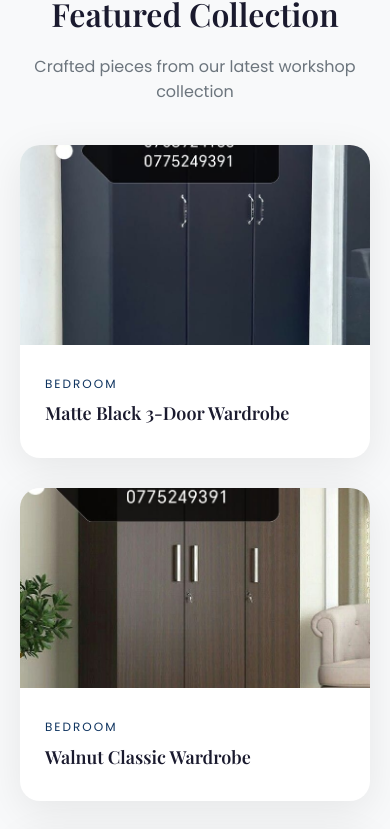
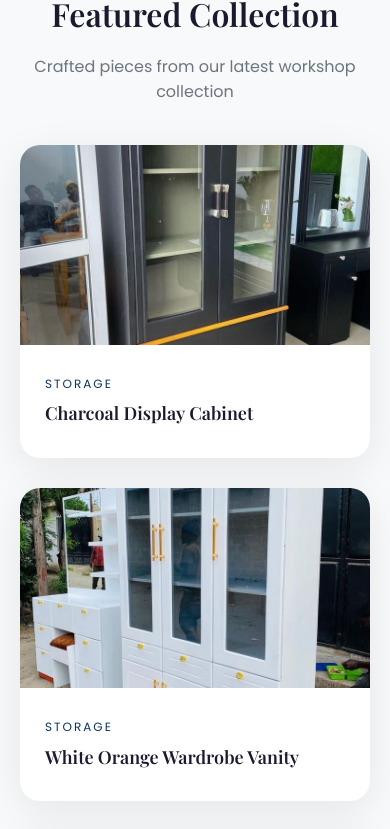
Before and after one commit to ngandapius53/ae-website, a Next.js app: page /furniture in a window 390 px wide. Shown: the part 1730-2559 px from the top of the page. Built offline with nearby package versions, Linux system fonts and the light colour scheme.

Commit message:
Remove phone-number watermarked images from Furniture page

```diff
--- a/src/app/furniture/page.tsx
+++ b/src/app/furniture/page.tsx
@@ -14,17 +14,11 @@ const basePath = process.env.NEXT_PUBLIC_BASE_PATH ?? ''
 const categories = [
   { title: 'Bedroom Furniture', count: 11, image: `${basePath}/furniture/work/bedframe-upholstered-gray.jpeg` },
   { title: 'Sofa Sets', count: 6, image: `${basePath}/furniture/work/sectional-sofa-teal.jpeg` },
-  { title: 'TV & Console Units', count: 6, image: `${basePath}/furniture/work/media-wall-unit-modern.jpeg` },
+  { title: 'TV & Console Units', count: 6, image: `${basePath}/furniture/work/tv-console-classic-white.jpeg` },
   { title: 'Kitchen & Storage', count: 5, image: `${basePath}/furniture/work/kitchen-hutch-gray-white.jpeg` },
 ]
 
 const featured = [
-  { name: 'Matte Black 3-Door Wardrobe', category: 'Bedroom', image: `${basePath}/furniture/work/wardrobe-matte-black.jpeg` },
-  { name: 'Walnut Classic Wardrobe', category: 'Bedroom', image: `${basePath}/furniture/work/wardrobe-walnut-classic.jpeg` },
-  { name: 'Espresso Dressing Table', category: 'Bedroom', image: `${basePath}/furniture/work/dressing-table-espresso.jpeg` },
-  { name: 'Black and White Bedroom Set', category: 'Bedroom', image: `${basePath}/furniture/work/bedroom-set-black-white.jpeg` },
-  { name: 'Midnight Mirror Dresser', category: 'Bedroom', image: `${basePath}/furniture/work/dresser-mirror-midnight.jpeg` },
-  { name: 'White Panel Bed Frame', category: 'Bedroom', image: `${basePath}/furniture/work/bedframe-white-panel.jpeg` },
   { name: 'Charcoal Display Cabinet', category: 'Storage', image: `${basePath}/furniture/work/display-cabinet-charcoal-oak.jpeg` },
   { name: 'White Orange Wardrobe Vanity', category: 'Storage', image: `${basePath}/furniture/work/wardrobe-vanity-white-orange.jpeg` },
   { name: 'Gray White Kitchen Hutch', category: 'Kitchen', image: `${basePath}/furniture/work/kitchen-hutch-gray-white.jpeg` },
@@ -42,9 +36,7 @@ const featured = [
   { name: 'Light Gray Sectional Sofa', category: 'Sofa', image: `${basePath}/furniture/work/sectional-sofa-light-gray.jpeg` },
   { name: 'Mid-Century Oak TV Stand', category: 'TV Unit', image: `${basePath}/furniture/work/tv-stand-midcentury-oak.jpeg` },
   { name: 'Black Fluted Coffee Table', category: 'Coffee Table', image: `${basePath}/furniture/work/coffee-table-fluted-black.jpeg` },
-  { name: 'Teal Chesterfield Sofa', category: 'Sofa', image: `${basePath}/furniture/work/chesterfield-sofa-teal.jpeg` },
   { name: 'Gray L-Shaped Sofa', category: 'Sofa', image: `${basePath}/furniture/work/l-shaped-sofa-gray.jpeg` },
-  { name: 'Modern Media Wall Unit', category: 'TV Unit', image: `${basePath}/furniture/work/media-wall-unit-modern.jpeg` },
   { name: 'Modern Bedroom Feature Wall', category: 'Interior', image: `${basePath}/furniture/work/bedroom-feature-wall-modern.jpeg` },
 ]
 
```
